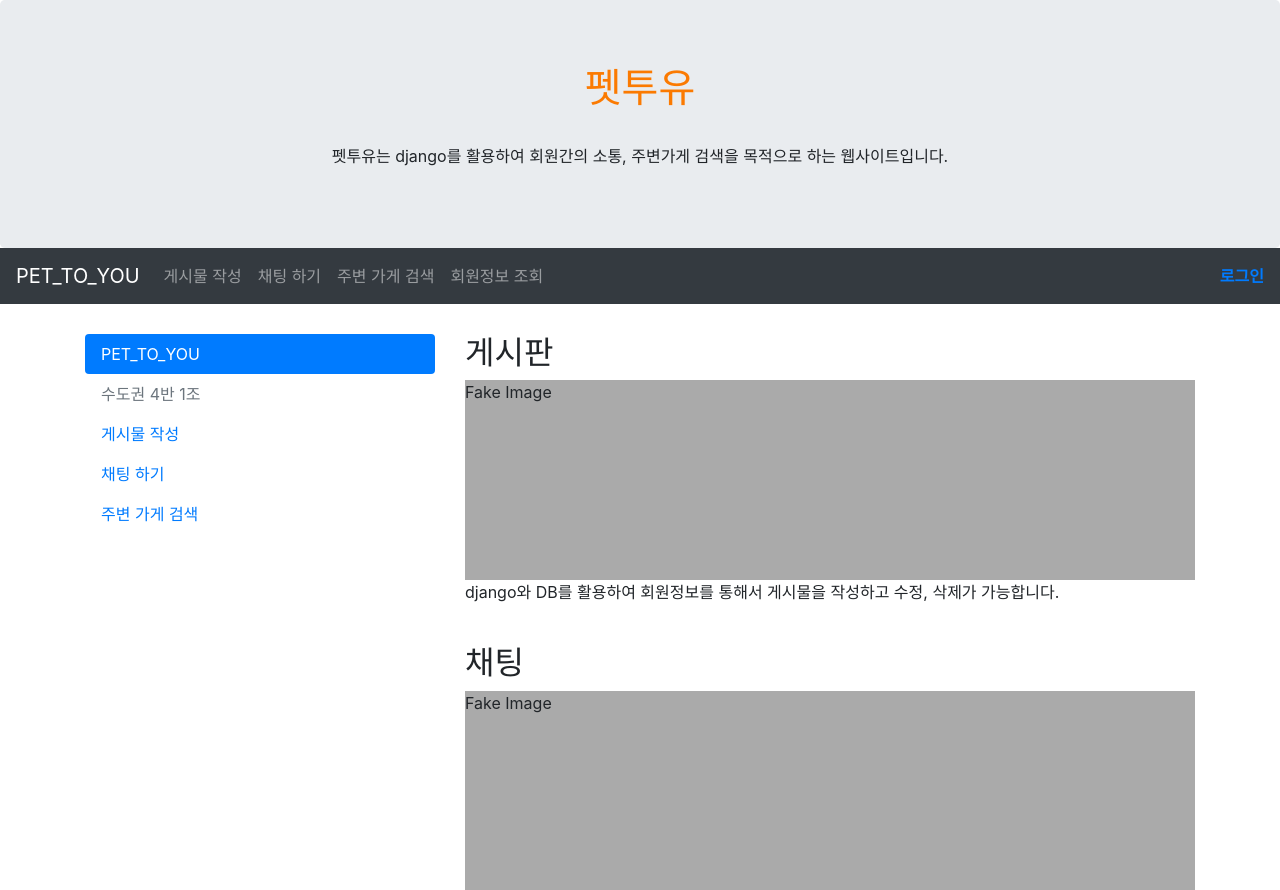
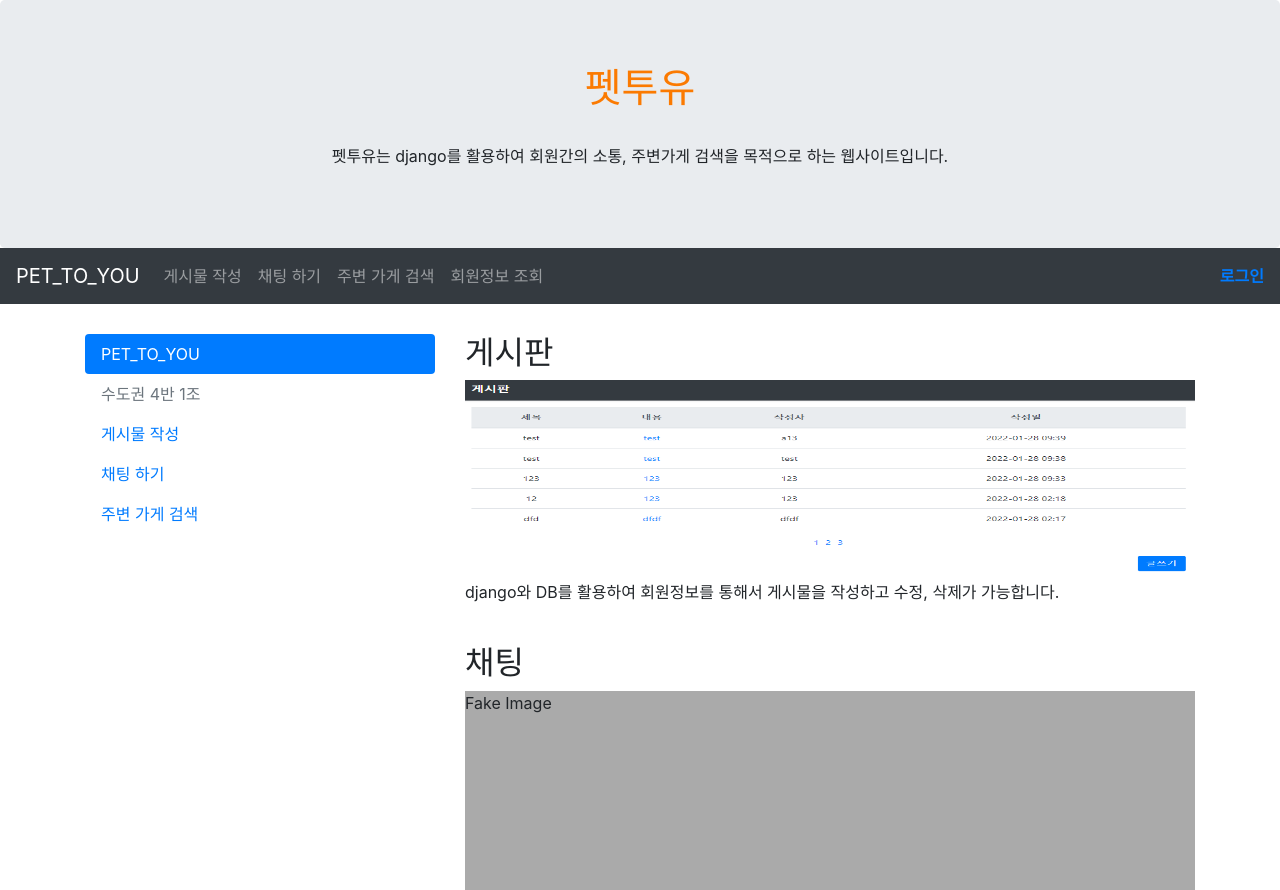
Before and after one commit to KimMinGyu-ay/mini_project1, a Django app: page /main/ in a window 1280 px wide. Shown: the top 890 px of the page. Run offline with Django 3.2, Linux system fonts and the light colour scheme.

Commit message:
feat: main이미지 추가

```diff
--- a/board/templates/board/main.html
+++ b/board/templates/board/main.html
@@ -1,4 +1,5 @@
 <!DOCTYPE html>
+{% load static %}
 <html lang="ko">
 <head>
   <title>AIVLE 최강4반 통장잔고 1조</title>
@@ -93,8 +94,11 @@
 
     <div class="col-sm-8">
       <h2>게시판</h2>
-      <div class="fakeimg">Fake Image</div>
-      <p>django와 DB를 활용하여 회원정보를 통해서 게시물을 작성하고 수정, 삭제가 가능합니다.</p>
+
+      <div class="fakeimg" ><img src="{%static 'img/board_list_image.png' %}" width="730" height="200px"></div>
+      django와 DB를 활용하여 회원정보를 통해서 게시물을 작성하고 수정, 삭제가 가능합니다.</p>
+
+
       <br>
 
       <h2>채팅</h2>
```
Also changed, not shown: board/static/img/board_list_image.png (added), main_image/board_list_image.png (added).
